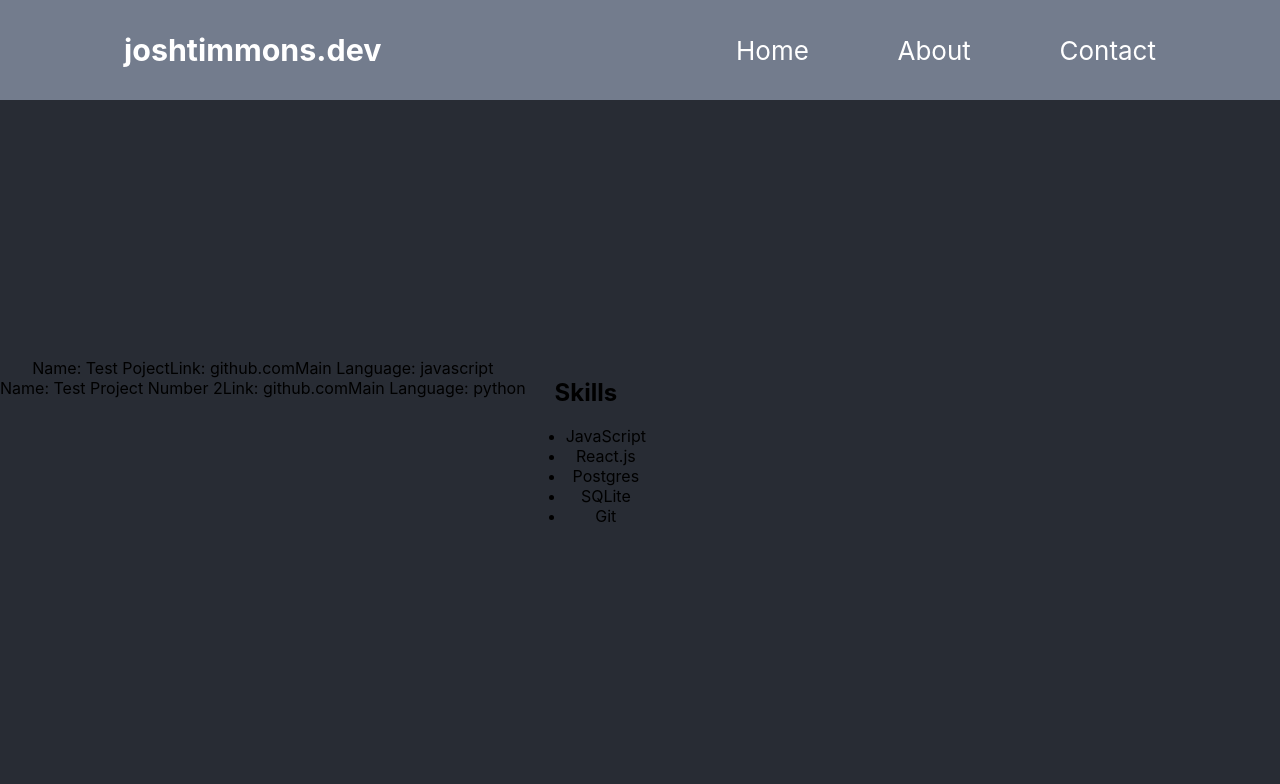
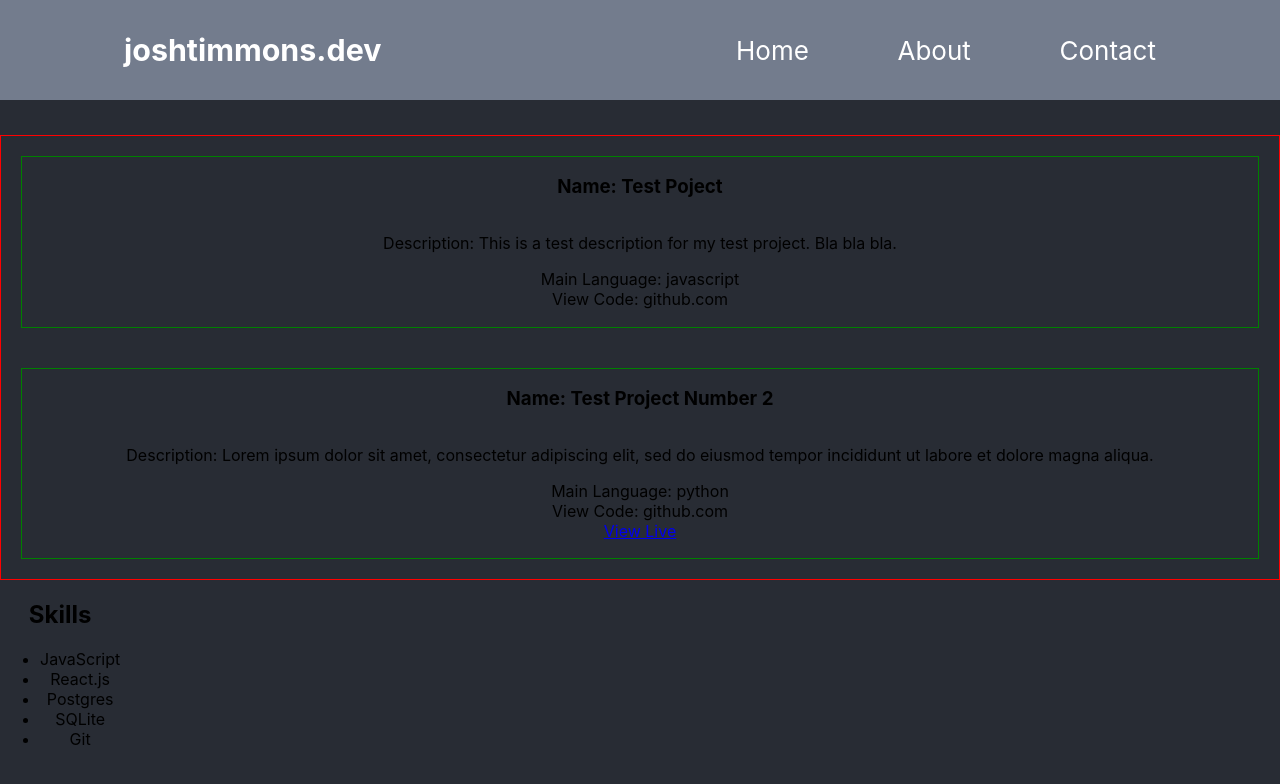
Before and after one commit to josh182014/portfolio-site, a React (Create React App) app: page / in a window 1280 px wide. Shown: the top 784 px of the page. Built offline with nearby package versions, Linux system fonts and the light colour scheme.

Commit message:
added dummy data and styles to projects

```diff
--- a/src/components/Projects/Project.js
+++ b/src/components/Projects/Project.js
@@ -3,9 +3,11 @@ import React from 'react';
 const Project = (props) => {
     return (
         <div key={props.project.name} className='projectContainer'>
-            Name: {props.project.name}
-            Link: {props.project.github}
-            Main Language: {props.project.mainLanguage}
+            <h3>Name: {props.project.name}</h3>
+            <p>Description: {props.project.description}</p>
+            <div>Main Language: {props.project.mainLanguage}</div>
+            <div>View Code: {props.project.github}</div>
+            {props.project.viewLive ? (<a target='_blank' href={props.project.viewLive}> View Live </a>) : (false)}
         </div>
     )
 }
--- a/src/components/Projects/Projects.js
+++ b/src/components/Projects/Projects.js
@@ -1,5 +1,6 @@
 import React from 'react';
 import Project from './Project';
+import './Projects.scss';
 
 const Projects = (props) => {
     if (props.projects) {
--- /dev/null
+++ b/src/components/Projects/Projects.scss
@@ -0,0 +1,16 @@
+.projectsContainer {
+    display: flex;
+    flex-direction: row;
+    flex-wrap: wrap;
+    border: 1px solid red;
+    width: 100%;
+
+    .projectContainer {
+        display: flex;
+        flex-wrap: wrap;
+        flex-direction: column;
+        border: 1px solid green;
+        margin: 20px;
+        width: 100%;
+    }
+}
--- a/src/components/Projects/dummyProjects.js
+++ b/src/components/Projects/dummyProjects.js
@@ -1,9 +1,9 @@
 const dummyProjects = [
     {
-        name: 'Test Poject', github: 'github.com', mainLanguage: 'javascript'
+        name: 'Test Poject', github: 'github.com', mainLanguage: 'javascript', description: 'This is a test description for my test project. Bla bla bla.'
     },
     {
-        name: 'Test Project Number 2', github: 'github.com', mainLanguage: 'python'
+        name: 'Test Project Number 2', github: 'github.com', mainLanguage: 'python', description: 'Lorem ipsum dolor sit amet, consectetur adipiscing elit, sed do eiusmod tempor incididunt ut labore et dolore magna aliqua.', viewLive: 'http://netlify.com'
     }
 
 ]
```
